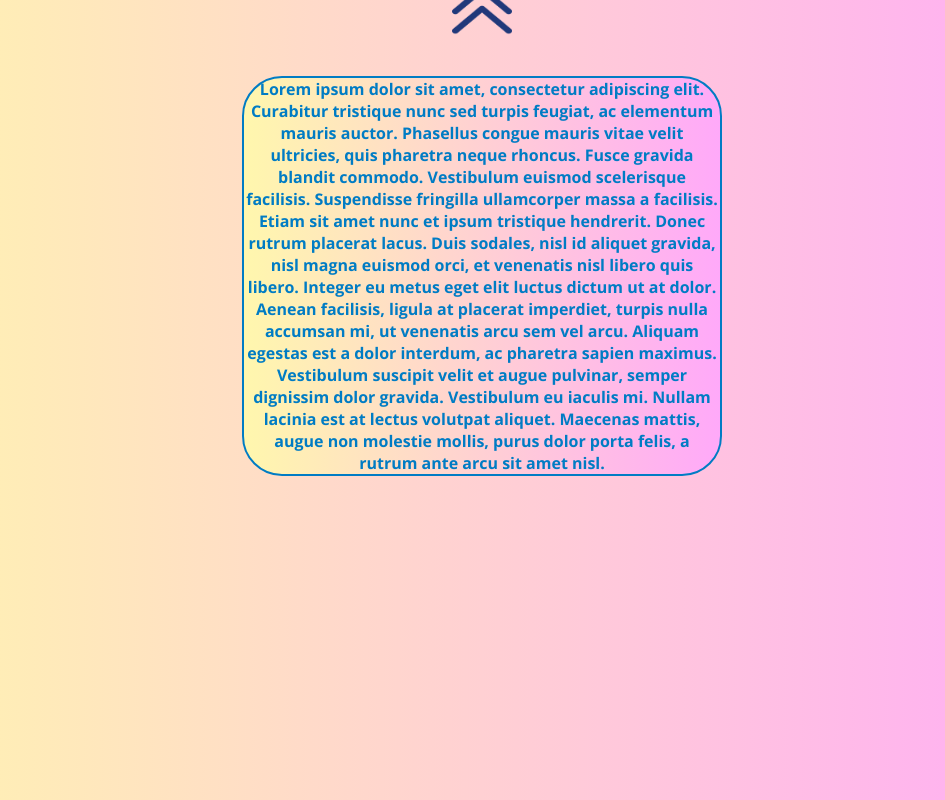
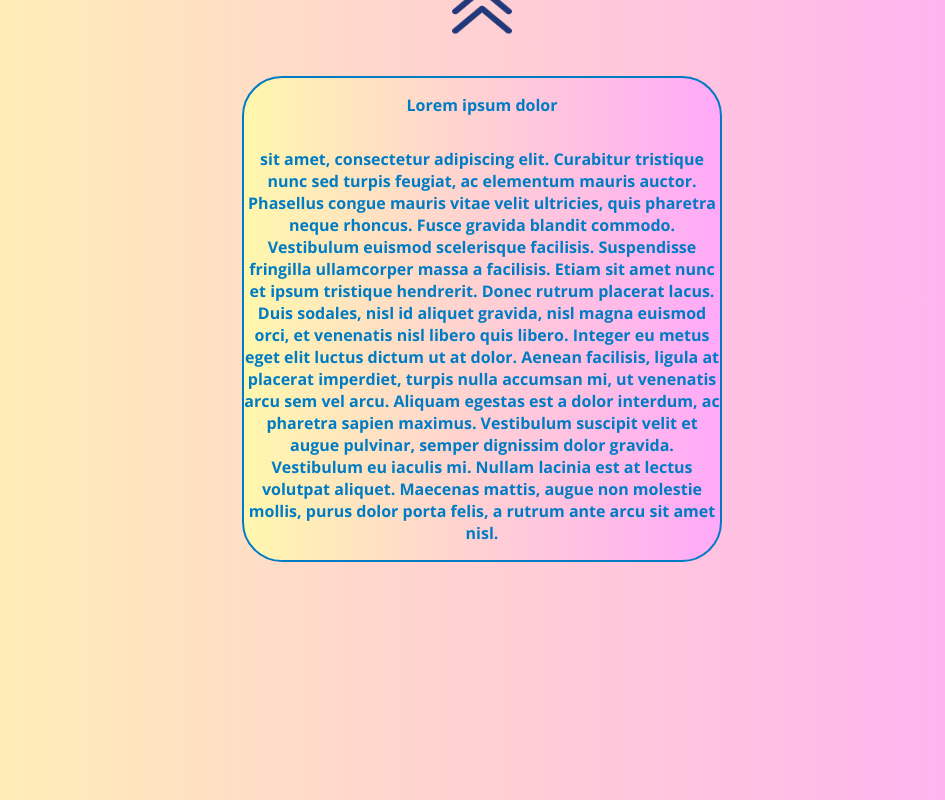
Before and after one commit to NathDev10/Mopa, a React (Create React App) app: page /Mopa/newhome in a window 1280 px wide. Both pictures are taken after a click on the button 448 px from the left and 1212 px from the top of the page. Shown: the part 720-1520 px from the top of the page, without its empty margins (168-1113 px from the left). Built offline with nearby package versions, Linux system fonts and the light colour scheme.

Commit message:
Mise en forme texteV0

```diff
--- a/src/Style.css
+++ b/src/Style.css
@@ -114,6 +114,7 @@ body {
   margin-left: 25rem;
   margin-right: 25rem;
   margin-top: 15px;
+  flex-direction: column;
 }
 .story-subtitle {
   font-size: 5vw;
--- a/src/pages/MyStory.js
+++ b/src/pages/MyStory.js
@@ -51,7 +51,9 @@ export default function MyStory() {
         </div>
 
         <div className="Story-Text">
-            {Text}
+        {Text.split('\n').map((line, index) => (
+          <p key={index}>{line}</p>
+          ))}
         </div>
         <div>
         <ReactAudioPlayer
```
